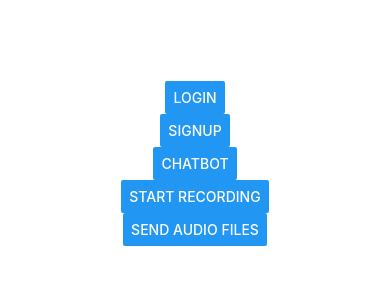
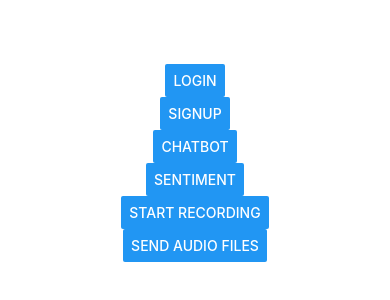
Before and after one commit to david-laugh/gomgomi, a React Native app: screen /Login in a window 390 px wide. Shown: the part 132-432 px from the top of the page. Built offline with nearby package versions, Linux system fonts and the light colour scheme.

Commit message:
API Sentiment

```diff
--- a/src/screens/Login.js
+++ b/src/screens/Login.js
@@ -87,8 +87,8 @@ const Login = ({ navigation }) => {
 
         blob.close()
 
-        setBinary(audioBase64);
-        // console.log(audioBase64);
+        setBinary(audioURI);
+        console.log(audioURI);
     }
     //   console.log(recordings);
     //   if (recordings.length > 1) {
@@ -97,13 +97,13 @@ const Login = ({ navigation }) => {
     const formdata = new FormData();
     formdata.append("voice", binary);
     // console.log(formdata);
-
     const getToken = async () => {
         try {
             const response = await fetch('http://34.64.69.248:8100/api/voice_chatbot/', {
                 method: 'POST',
                 headers: {
-                    'Authorization' : 'Token c940dfe459dd8068c392e2e475fb40cd1908155d'
+                    'Authorization' : 'Token c940dfe459dd8068c392e2e475fb40cd1908155d',
+                    'Content-Type' : "multipart/from-data"
                 },
                 body: formdata,
             });
@@ -190,6 +190,24 @@ const Login = ({ navigation }) => {
         }
     };
 
+    const sentiment = async () => {
+        setIsLoading(true);
+        try {
+            const response = await fetch('http://34.64.69.248:8100/api/sentiment/', {
+                method: 'GET',
+                headers: {
+                    'Authorization' : 'Token 0516b76236f56e6615b1a53e1edb7716da36808f'
+                },
+            }, 3000);
+            const json = await response.json();
+            console.log(json);
+        } catch (error) {
+            console.error(error);
+        } finally {
+            setIsLoading(false);
+        }
+    };
+
 
     function getDurationFormatted(millis) {
         const minutes = millis / 1000 / 60;
@@ -239,6 +257,10 @@ const Login = ({ navigation }) => {
                     title={'chatbot'}
                     onPress={chatbot}
                 />
+                <Button
+                    title={'sentiment'}
+                    onPress={sentiment}
+                />
                 <Text>{message}</Text>
                 <Button
                     title={recording ? 'Stop Recording' : 'Start Recording'}
```
